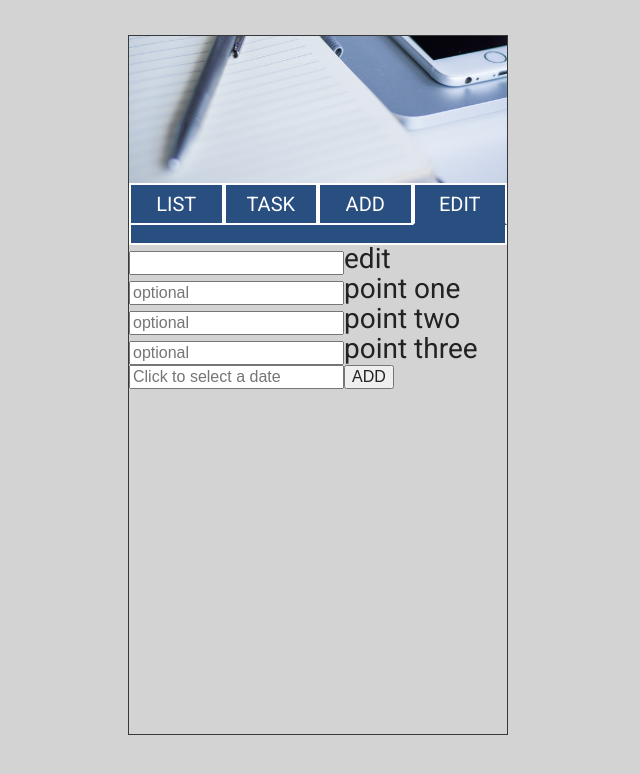
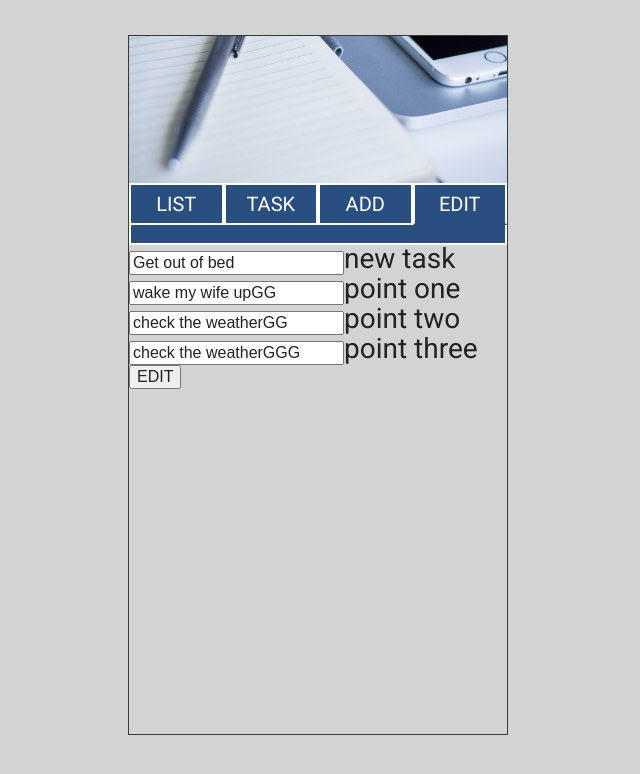
Before and after one commit to robkot500/to_do, a React (Create React App) app: page / in a window 1280 px wide. Both pictures are taken after a click on the element "EDIT". Shown: the top 774 px of the page, without its empty margins (0-640 px from the left). Built offline with nearby package versions, Linux system fonts and the light colour scheme.

Commit message:
working form filling

```diff
--- a/src/components/Edit.js
+++ b/src/components/Edit.js
@@ -3,115 +3,112 @@ import { connect } from 'react-redux'
 import DatePicker from "react-datepicker"
 import "react-datepicker/dist/react-datepicker.css";
 
-function Add(props) {
-    console.log(props);
-    console.log(props.add.item.todos);
+function Edit(props) {
+    console.log(props.add.item.todos[0]);
     const toEdit = props.add.item.todos.filter(each => {
         return each.edit === true
     })
+    console.log('toEdit', toEdit);
+    let initState
+    if (toEdit.length > 0) { initState = toEdit[0] }
+    else { initState = props.add.item.todos[0] }
+    console.log(toEdit);
+    console.log(toEdit.lenghth);
+    const [startDate, setStartDate] = useState(null);
+    const [editTask, setEditTask] = useState(initState)
+    console.log(editTask);
 
-    console.log(toEdit);
-    const bbb = {
-        title: null,
-        titleMarked: false,
-        id: null,
-        date: null,
-        detail: [
-            { point: null, pointMarked: false },
-            { point: null, pointMarked: false },
-            { point: null, pointMarked: false }
-        ]
-    }
 
-    const [startDate, setStartDate] = useState(null);
-    const [newTask, setNewTask] = useState(
-        toEdit.length > 0 ? (
-            console.log('bbb'),
-            toEdit[0]
+    const handleMouseDown = (e) => {
 
-        ) : (bbb)
-    )
-    const filterToEdit = props.add.item.todos.filter(each => {
-        return each.edit != false
-    })
-    console.log(filterToEdit.date);
+        if (e.target.id === 'newTask') {
 
-    const mouseEnter = (e) => {
-        e.target.value = null
-        // props.changeDetail(id)
+            setEditTask({ ...editTask, title: null })
+            console.log('oooooooooooooooooo', editTask);
+        }
+        if (e.target.id === 'pointOne') {
+            setEditTask({
+                ...editTask, detail: editTask.detail.map(each => { if (each !== editTask.detail[0]) return each; return { ...each, point: null } }
+                )
+            })
+        }
+        if (e.target.id === 'pointTwo') {
+            setEditTask({
+                ...editTask, detail: editTask.detail.map(each => { if (each !== editTask.detail[1]) return each; return { ...each, point: null } }
+                )
+            })
+        }
+        if (e.target.id === 'pointThree') {
+            setEditTask({
+                ...editTask, detail: editTask.detail.map(each => { if (each !== editTask.detail[2]) return each; return { ...each, point: null } }
+                )
+            })
+        }
+
     }
     const handleChange = (e) => {
         if (e.target.id === 'newTask') {
-            newTask.title = e.target.value
-            console.log(newTask.title);
-        } if (e.target.id === 'pointOne') {
-            newTask.detail[0] = { point: e.target.value, pointMarked: false }
-        } if (e.target.id === 'pointTwo') {
-            newTask.detail[1] = { point: e.target.value, pointMarked: false }
-        } if (e.target.id === 'pointThree') {
-            newTask.detail[2] = { point: e.target.value, pointMarked: false }
+            setEditTask({ ...editTask, title: e.target.value })
         }
-        newTask.id = new Date().getTime()
-
+        if (e.target.id === 'pointOne') {
+            setEditTask({
+                ...editTask, detail: editTask.detail.map(each => { if (each !== editTask.detail[0]) return each; return { ...each, point: e.target.value } }
+                )
+            })
+        }
+        if (e.target.id === 'pointTwo') {
+            setEditTask({
+                ...editTask, detail: editTask.detail.map(each => { if (each !== editTask.detail[1]) return each; return { ...each, point: e.target.value } }
+                )
+            })
+        }
+        if (e.target.id === 'pointThree') {
+            setEditTask({
+                ...editTask, detail: editTask.detail.map(each => { if (each !== editTask.detail[2]) return each; return { ...each, point: e.target.value } }
+                )
+            })
+        }
     }
 
-    console.log(toEdit);
-    // const handleValue = () => {
-    //     console.log('ggggggggggggggggggggggggggggggg', filterToEdit[0].title);
-    //     newTask.title = filterToEdit[0].title
-    // }
 
 
 
     const handleSubmit = (e, id) => {
         e.preventDefault()
-        newTask.date = startDate
-        props.addNewTask(newTask)
-        props.displayDetail(newTask.id)
+        console.log(editTask.id);
+        editTask.date = startDate
+        props.editTask(editTask)
+        props.addAfterEdit(editTask)
+        props.displayDetail(editTask.id)
         props.display('task')
-        console.log(newTask);
 
-        // props.add.item.todos.find(toEdit=>{
-        //     return toEdit = toEdit.
-        // })
+
+
     }
-    const handleDate = (date) => {
-        setStartDate(date)
-    }
-    // const itemDetailEdit = props.add.item.todos.filter(each => {
-    //     console.log(each);
-    //     // return each.id === props.items.selectedItem.id
-    // })
+    // const handleDate = (date) => {
+    //     setStartDate(date)
+    // }
+
 
     return (
         <>
             <form onSubmit={handleSubmit} type='submit'>
-                <input onChange={handleChange} onMouseDown={mouseEnter} onFocus="value=''"
-                    value={filterToEdit.length < 1 ? (null) : (filterToEdit[0].title)}
-                    id='newTask' type="text" />
-                <label htmlFor="text">edit</label>
-                <input onChange={handleChange} onMouseDown={mouseEnter} onFocus="value=''"
-                    value={filterToEdit.length < 1 ? (null) : (filterToEdit[0].detail[0] ? (filterToEdit[0].detail[0].point) : (null))}
+                <input onChange={handleChange} onMouseDown={handleMouseDown} value={editTask.title} placeholder='optional' id='newTask' type="text" />
+                <label htmlFor="text">new task</label>
+                <input onChange={handleChange} onMouseDown={handleMouseDown}
+                    value={editTask.detail[0] ? (editTask.detail[0].point) : (null)}
                     placeholder='optional' id='pointOne' type="text" />
                 <label htmlFor="text">point one</label>
-                <input onChange={handleChange} onMouseDown={mouseEnter} onFocus="value=''"
-                    value={filterToEdit.length < 1 ? (null) : (filterToEdit[0].detail[1] ? (filterToEdit[0].detail[1].point) : (null))}
+                <input onChange={handleChange} onMouseDown={handleMouseDown}
+                    value={editTask.detail[1] ? (editTask.detail[1].point) : (null)}
                     placeholder='optional' id='pointTwo' type="text" />
                 <label htmlFor="text">point two</label>
-                <input onChange={handleChange} onMouseDown={mouseEnter} onFocus="value=''"
-                    value={filterToEdit.length < 1 ? (null) : (filterToEdit[0].detail[2] ? (filterToEdit[0].detail[2].point) : (null))}
+                <input onChange={handleChange} onMouseDown={handleMouseDown}
+                    value={editTask.detail[2] ? (editTask.detail[2].point) : (null)}
                     placeholder='optional' id='pointThree' type="text" />
                 <label htmlFor="text">point three</label>
-                <DatePicker
-                    selected={startDate}
-                    onChange={date => handleDate(date)}
-                    // onMouseDown={mouseEnter}
-                    timeInputLabel="Time:"
-                    dateFormat="MM/dd/yyyy h:mm aa"
-                    showTimeInput
-                    placeholderText="Click to select a date"
-                />
-                <button>ADD</button>
+
+                <button>EDIT</button>
             </form >
         </>
     )
@@ -124,10 +121,11 @@ const mapStateToProps = (addNewTask, state) => {
 }
 const mapDispatchToProps = (dispatch) => {
     return {
-        addNewTask: (newTask) => { dispatch({ type: 'ADD_NEW_TASK', newTask: newTask }) },
+        editTask: (editTask) => { dispatch({ type: 'EDIT_TASK', editTask: editTask }) },
+        addAfterEdit: (editedTask) => { dispatch({ type: 'ADD_AFTER_EDIT', editedTask: editedTask }) },
         displayDetail: (id) => { dispatch({ type: 'DISPLAY_DETAIL', id: id }) },
         display: (id) => { dispatch({ type: 'DISPLAY', id: id }) },
     }
 }
 
-export default connect(mapStateToProps, mapDispatchToProps)(Add)
+export default connect(mapStateToProps, mapDispatchToProps)(Edit)
```
